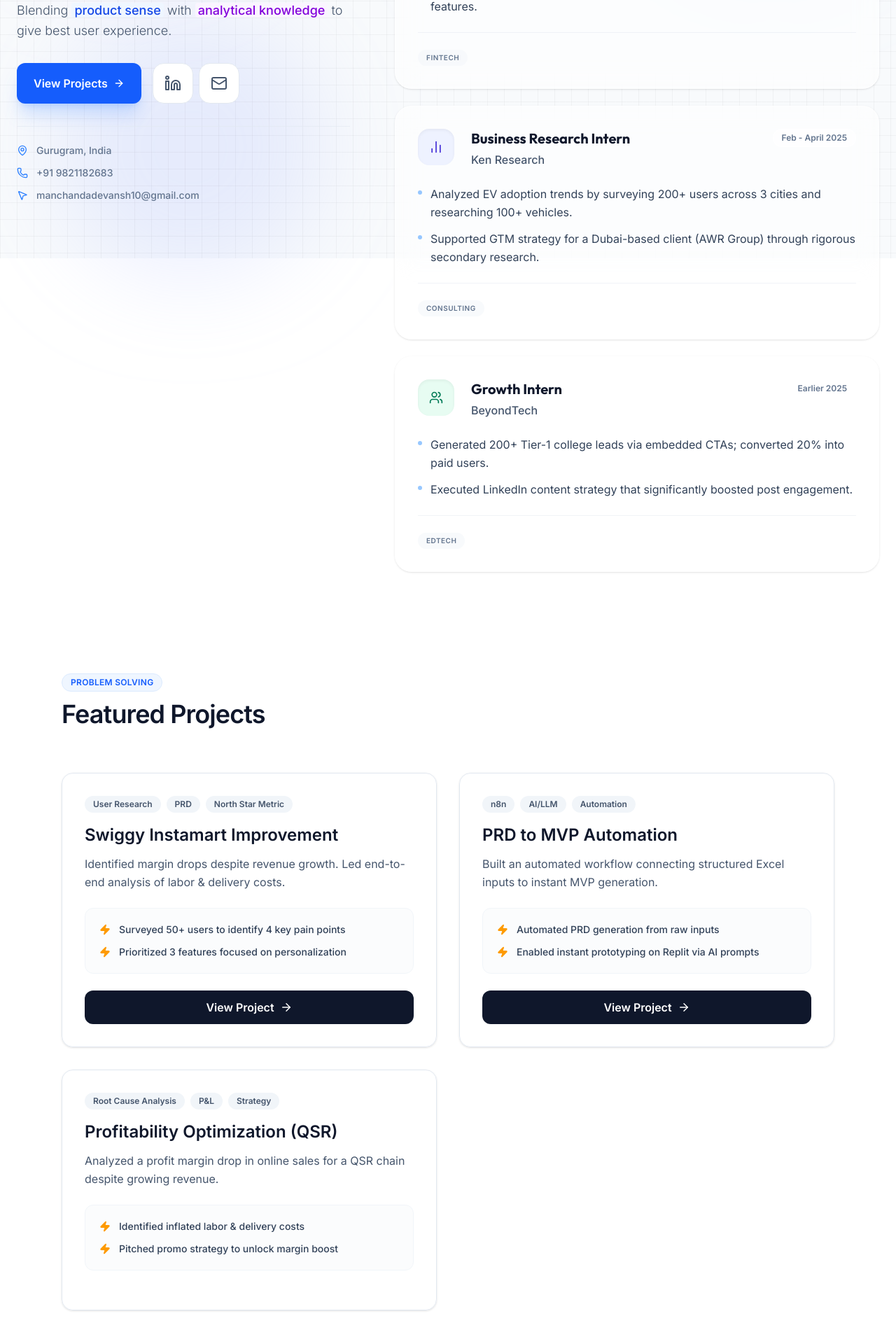
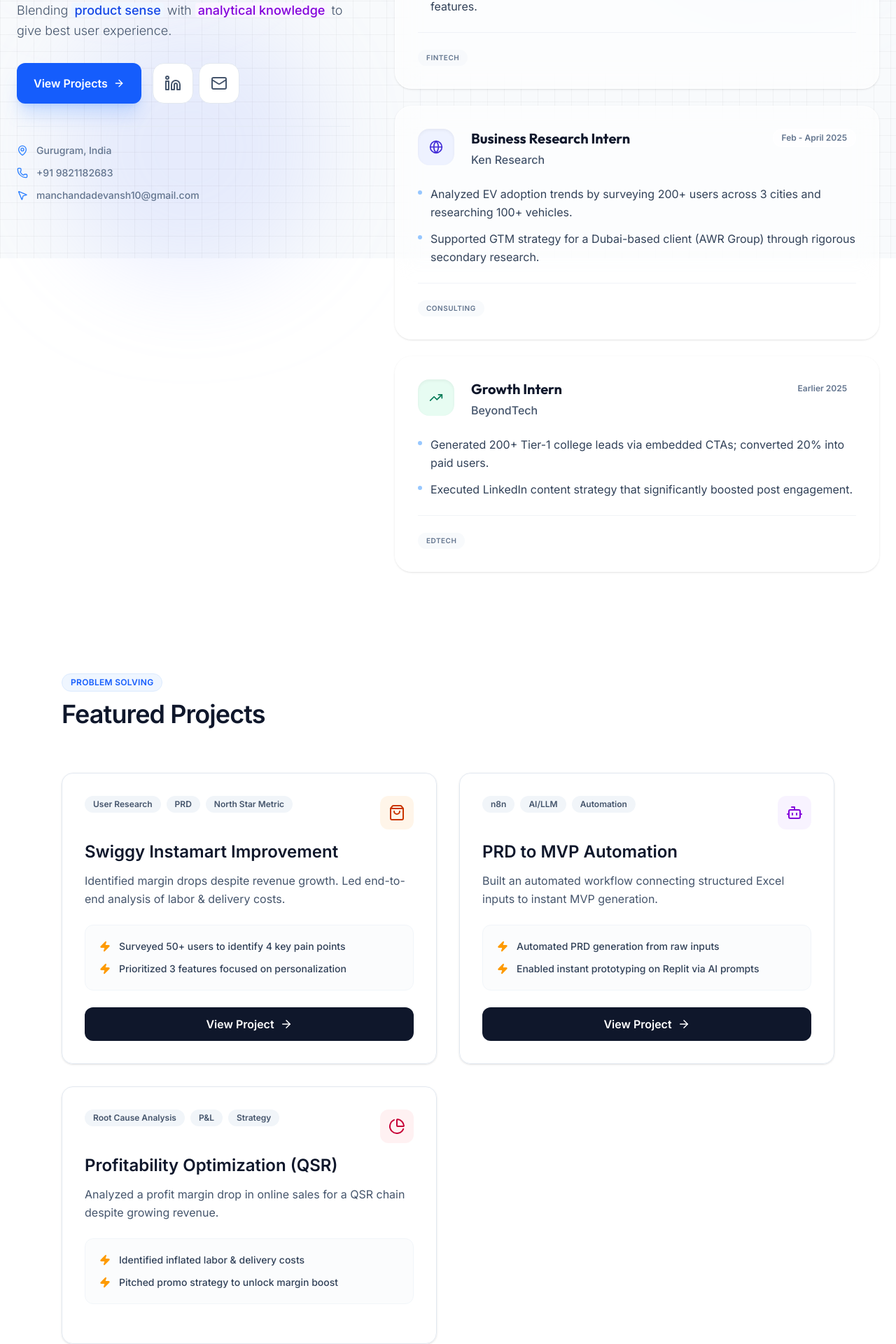
Before and after one commit to devanshmanchanda10/DevanshM_Portfolio, a React (Vite) app: page / in a window 1280 px wide. Shown: the part 431-2351 px from the top of the page at 70% size. Built offline with nearby package versions, Linux system fonts and the light colour scheme.

Commit message:
Improve icons for projects and work experience

```diff
--- a/src/Portfolio.jsx
+++ b/src/Portfolio.jsx
@@ -15,7 +15,13 @@ import {
   Search,
   Layout,
   MousePointer2,
-  ArrowRight
+  ArrowRight,
+  Smartphone,
+  Globe,
+  TrendingUp,
+  ShoppingBag,
+  Bot,
+  PieChart
 } from 'lucide-react';
 
 const Portfolio = () => {
@@ -163,7 +169,7 @@ const Portfolio = () => {
                 period="June - Nov 2025"
                 type="Fintech"
                 color="blue"
-                icon={<Zap className="w-5 h-5" />}
+                icon={<Smartphone className="w-5 h-5" />}
                 achievements={[
                   "Optimized funnel health by tracking sign-ups, activation, and payment KPIs using Power BI & AWS Redshift.",
                   "Revamped a 3-screen onboarding flow after competitor analysis, increasing signups by 1%.",
@@ -177,7 +183,7 @@ const Portfolio = () => {
                 period="Feb - April 2025"
                 type="Consulting"
                 color="indigo"
-                icon={<BarChart2 className="w-5 h-5" />}
+                icon={<Globe className="w-5 h-5" />}
                 achievements={[
                   "Analyzed EV adoption trends by surveying 200+ users across 3 cities and researching 100+ vehicles.",
                   "Supported GTM strategy for a Dubai-based client (AWR Group) through rigorous secondary research."
@@ -190,7 +196,7 @@ const Portfolio = () => {
                 period="Earlier 2025"
                 type="EdTech"
                 color="emerald"
-                icon={<Users className="w-5 h-5" />}
+                icon={<TrendingUp className="w-5 h-5" />}
                 achievements={[
                   "Generated 200+ Tier-1 college leads via embedded CTAs; converted 20% into paid users.",
                   "Executed LinkedIn content strategy that significantly boosted post engagement."
@@ -217,6 +223,8 @@ const Portfolio = () => {
                 "Prioritized 3 features focused on personalization"
               ]}
               link="https://drive.google.com/file/d/1cJjD2zO-NI1hJcMyLcZtfVPGV5iGZJVi/view?usp=sharing"
+              icon={<ShoppingBag className="w-6 h-6" />}
+              color="orange"
             />
 
             <ProjectCard
@@ -228,6 +236,8 @@ const Portfolio = () => {
                 "Enabled instant prototyping on Replit via AI prompts"
               ]}
               link="https://www.notion.so/PRD_TO_MVP-264177a4ce80806b87f4ef11d9af982a?source=copy_link"
+              icon={<Bot className="w-6 h-6" />}
+              color="purple"
             />
 
             <ProjectCard
@@ -238,6 +248,8 @@ const Portfolio = () => {
                 "Identified inflated labor & delivery costs",
                 "Pitched promo strategy to unlock margin boost"
               ]}
+              icon={<PieChart className="w-6 h-6" />}
+              color="rose"
             />
           </div>
         </div>
@@ -404,15 +416,30 @@ const ExperienceCard = ({ role, company, period, type, achievements, icon, color
   );
 };
 
-const ProjectCard = ({ title, tags, description, metrics, link }) => (
+const ProjectCard = ({ title, tags, description, metrics, link, icon, color }) => {
+  const colorClasses = {
+    orange: 'bg-orange-100/50 text-orange-700',
+    purple: 'bg-purple-100/50 text-purple-700',
+    rose: 'bg-rose-100/50 text-rose-700',
+  };
+
+  return (
     <div className="bg-white/80 backdrop-blur-sm p-8 rounded-2xl border border-slate-200 hover:border-blue-400 transition-all shadow-sm hover:shadow-xl hover:shadow-blue-900/5 group h-full flex flex-col">
-    <div className="flex flex-wrap gap-2 mb-4">
+      <div className="flex justify-between items-start mb-4">
+        <div className="flex flex-wrap gap-2">
           {tags.map((tag, i) => (
             <span key={i} className="px-3 py-1 bg-slate-100 text-slate-600 text-xs font-semibold rounded-full group-hover:bg-blue-50 group-hover:text-blue-600 transition-colors">
               {tag}
             </span>
           ))}
         </div>
+        {icon && (
+          <div className={`p-3 rounded-xl ${colorClasses[color] || 'bg-blue-100/50 text-blue-700'} transition-transform duration-300 group-hover:scale-110`}>
+            {icon}
+          </div>
+        )}
+      </div>
+
       <h3 className="text-2xl font-bold text-slate-900 mb-3 group-hover:text-blue-600 transition-colors">{title}</h3>
       <p className="text-slate-600 mb-6 leading-relaxed flex-grow">{description}</p>
       <div className="bg-slate-50/50 rounded-xl p-5 space-y-3 border border-slate-100 mt-auto mb-6">
@@ -436,6 +463,7 @@ const ProjectCard = ({ title, tags, description, metrics, link }) => (
       )}
     </div>
   );
+};
 
 const SkillCategory = ({ icon, title, skills }) => (
   <div className="p-8 bg-white/60 backdrop-blur-md rounded-2xl border border-slate-200 hover:shadow-xl hover:shadow-blue-500/5 transition-all duration-300">
```
Lines whose indentation alone changed are shown as unchanged.
